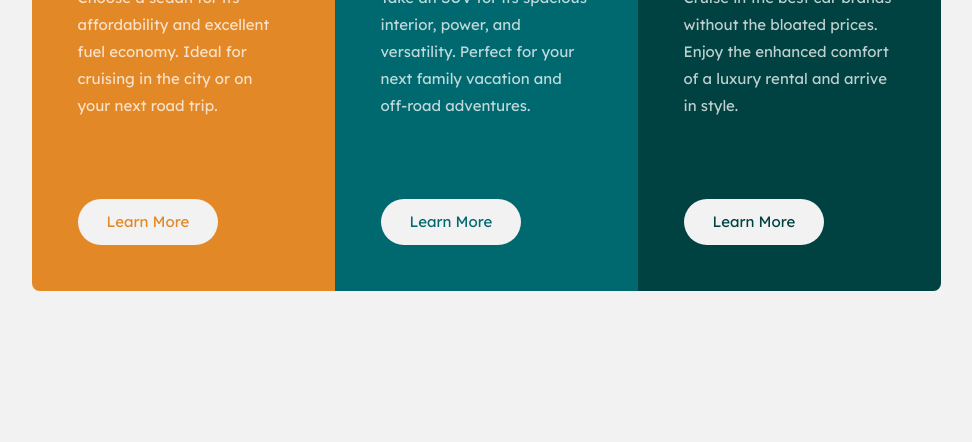
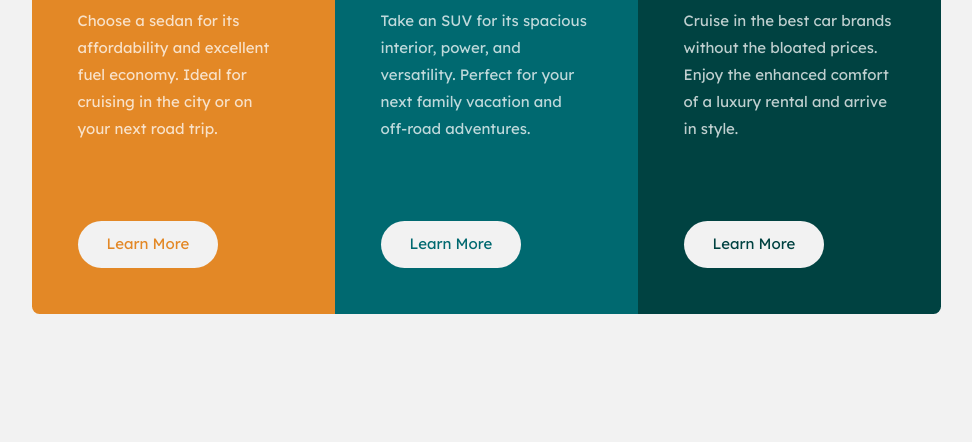
Before and after one commit to StephenYu2018/3-column-preview-card-component-main, a website: page index.html in a window 1280 px wide. Shown: the part 358-800 px from the top of the page, without its empty margins (154-1126 px from the left). Drawn offline with Linux system fonts and the light colour scheme.

Commit message:
add top padding to background

```diff
--- a/index.html
+++ b/index.html
@@ -15,7 +15,8 @@
 </head>
 <body>
 
-  <main class="h-screen bg-very-light-gray flex flex-col justify-center items-center">
+  <main class="h-screen bg-very-light-gray flex flex-col justify-center
+  items-center lg:pt-12">
     <article class="overflow-hidden rounded-lg flex flex-col lg:flex-row" />
   </main>
 
```
Also changed, not shown: dist/styles.css.
